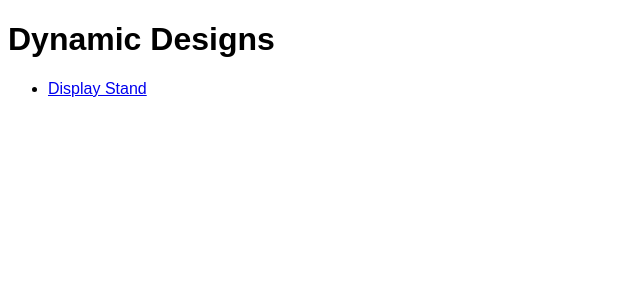
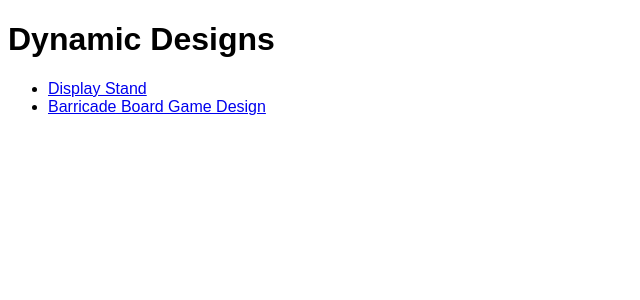
Before and after one commit to msmithgu/msmithgu.github.io, a Jekyll site: the page dd/index.html, which Jekyll copies as it is, in a window 1280 px wide. Shown: the top 300 px of the page, without its empty margins (0-640 px from the left). Built offline with Jekyll 4.4.1, drawn with Linux system fonts in a browser that asks for light colours.

Commit message:
Add barricade scad file

```diff
--- a/dd/index.html
+++ b/dd/index.html
@@ -1,5 +1,6 @@
 <!doctype html>
 <html>
+
 <head>
   <meta charset="UTF-8" />
   <title>Dynamic Designs</title>
@@ -9,9 +10,11 @@
     }
   </style>
 </head>
+
 <body>
   <h1>Dynamic Designs</h1>
   <ul>
     <li><a href="./display-stand/">Display Stand</a></li>
+    <li><a href="./barricade-game.scad">Barricade Board Game Design</a></li>
   </ul>
 </body>
```
Also changed, not shown: 1 other file.
